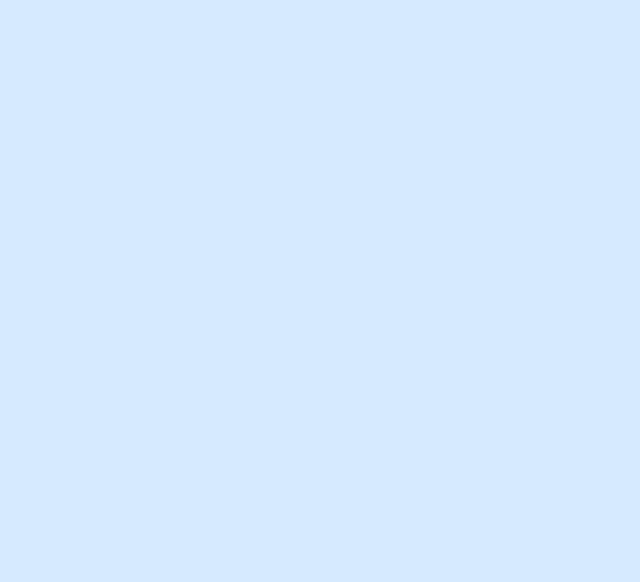
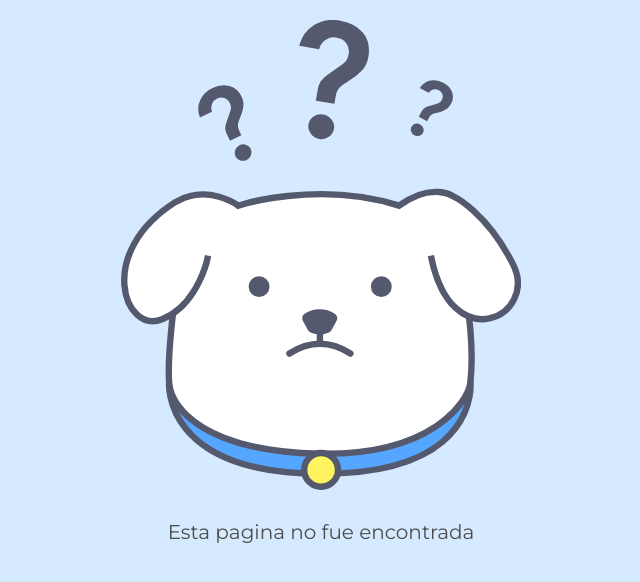
Before and after one commit to Luiyi-Hurtado/doguito, a React (Create React App) app: page /posts/1 in a window 1280 px wide. Before the commit this address had no page. Shown: the top 582 px of the page, without its empty margins (319-959 px from the left). Built offline with nearby package versions, Linux system fonts and the light colour scheme.

Commit message:
create component 404. this is a page that display a 404error.

```diff
--- a/src/App.js
+++ b/src/App.js
@@ -2,6 +2,7 @@
 import './assets/css/components/card.css'
 import About from './pages/About';
 import Home from "./pages/Home"
+import Page404 from './pages/404';
 import { BrowserRouter as Router, Routes, Route } from 'react-router-dom';
 
 function App() {
@@ -12,6 +13,7 @@
       <Routes >
         <Route path='/' element={<Home />} />
         <Route path='/about' element={<About />} />
+        <Route path='*' element={<Page404 />} />
       </Routes >
     </Router >
 
--- /dev/null
+++ b/src/pages/404.jsx
@@ -0,0 +1,14 @@
+import image from "../assets/img/doguito404.svg"
+import "../assets/css/404.css"
+
+const Page404 = () => {
+
+    return (
+        <main className="container flex flex--center flex--column">
+            <img className="dog-image" src={image} alt="Doguito" />
+            <p className="notfound-text">Esta pagina no fue encontrada</p>
+        </main>
+    )
+}
+
+export default Page404
```
